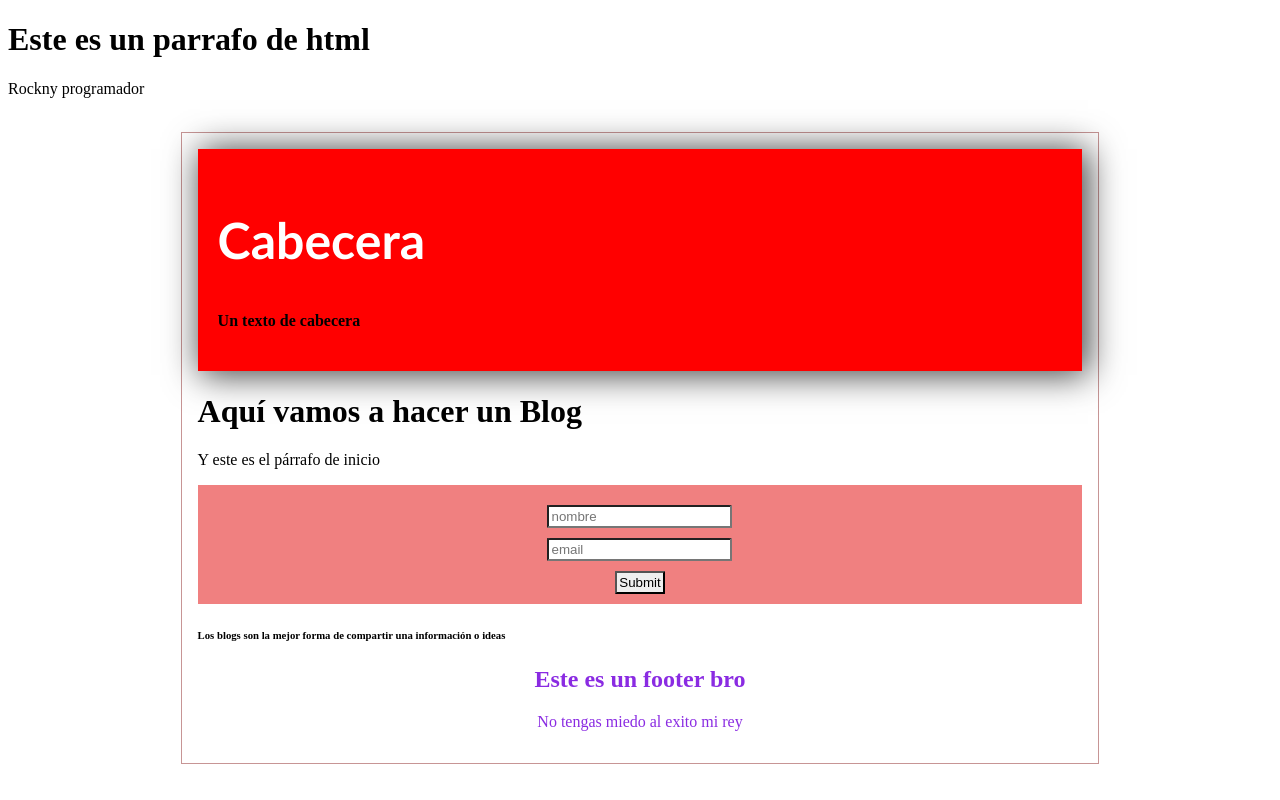
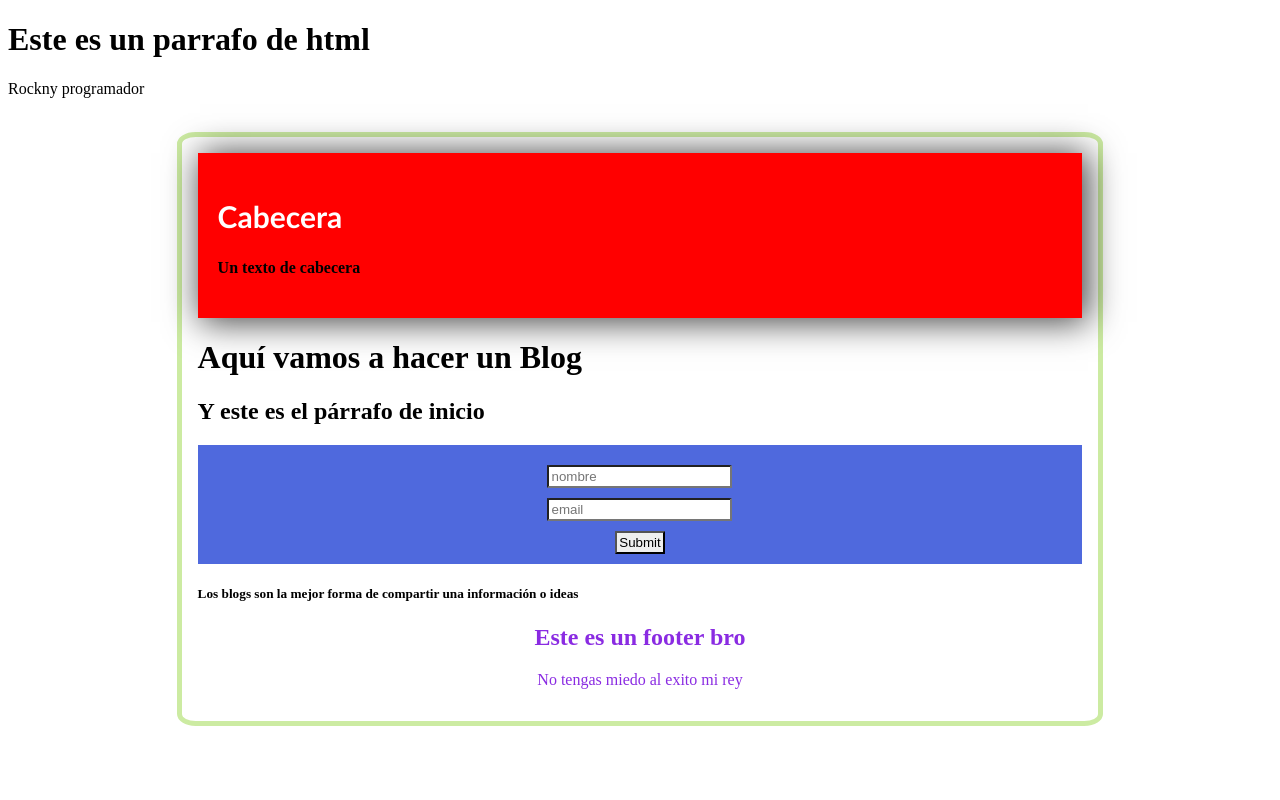
Before and after one commit to chrockny/hyperblog, a plain HTML site: page blogpost.html in a window 1280 px wide. Drawn offline with Linux system fonts and the light colour scheme.

Commit message:
Un cambio de cabecera

```diff
--- a/blogpost.html
+++ b/blogpost.html
@@ -19,7 +19,7 @@
         </div>
         <div class="post">
             <h1>Aquí vamos a hacer un Blog</h1>
-            <p>Y este es el párrafo de inicio</p>
+            <h2>Y este es el párrafo de inicio</h2>
 
 
             <form class="form__email" >
@@ -27,7 +27,7 @@
                 <input type="email" placeholder="email">
                 <input type="submit" placeholder="Enviar">
             </form>
-            <h6>Los blogs son la mejor forma de compartir una información o ideas</h6>
+            <h5>Los blogs son la mejor forma de compartir una información o ideas</h5>
         </div>
 
         <footer>
--- a/styles/style.css
+++ b/styles/style.css
@@ -5,7 +5,8 @@
     padding:1em;
     text-align:left;
     margin:0 auto;
-    border:1px solid rgb(199, 149, 149);
+    border:5px solid rgba(134, 209, 36, 0.425);
+    border-radius:2%;
 }
 .Cabecera{
     background-color:red;
@@ -17,12 +18,12 @@
 .Cabecera__title{
     font-family: 'Gill Sans', 'Gill Sans MT', Calibri, 'Trebuchet MS', sans-serif;
     color:rgb(255, 255, 255);
-    font-size:50px;
+    font-size:30px;
     font-weight: bold;
 }
 
 .form__email{
-    background-color:lightcoral;
+    background-color:rgb(79, 105, 221);
     padding:10px;
     justify-content: center;
     display:block;
```
